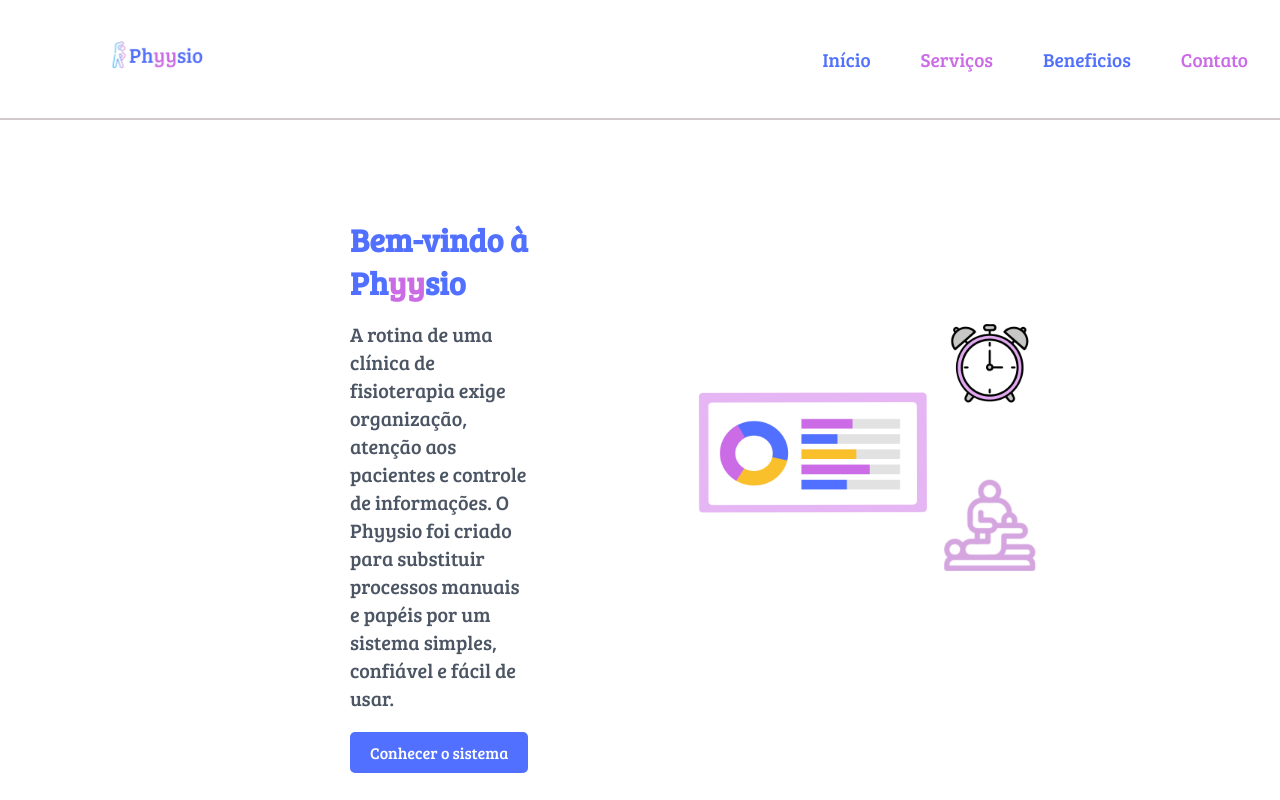
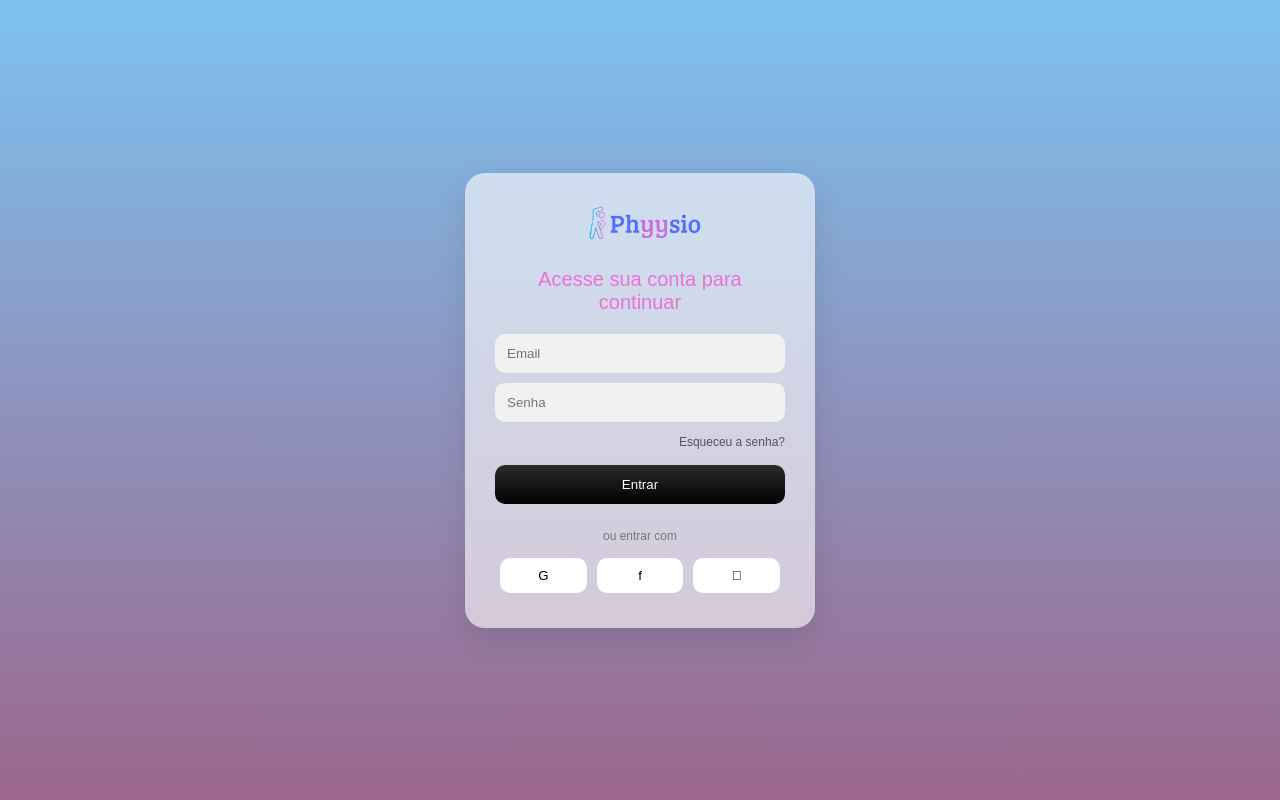
Before and after one commit to vicentejuniordev/Phyysio, a React (Vite) app in the folder phyysio-frontend/: page /login in a window 1280 px wide. Shown: the top 800 px of the page. Built offline with nearby package versions, Linux system fonts and the light colour scheme.

Commit message:
feat: add login page complete

```diff
--- a/phyysio-frontend/package.json
+++ b/phyysio-frontend/package.json
@@ -11,7 +11,8 @@
   },
   "dependencies": {
     "react": "^19.2.0",
-    "react-dom": "^19.2.0"
+    "react-dom": "^19.2.0",
+    "react-router-dom": "^7.13.2"
   },
   "devDependencies": {
     "@eslint/js": "^9.39.1",
--- a/phyysio-frontend/src/App.jsx
+++ b/phyysio-frontend/src/App.jsx
@@ -1,7 +1,8 @@
 import Home from './pages/Home/Home';
+import AppRoutes from './routes/routes';
 
 function App() {
-  return <Home />;
+  return <AppRoutes />;
 }
 
 export default App;
--- a/phyysio-frontend/src/pages/Login/Login.css
+++ b/phyysio-frontend/src/pages/Login/Login.css
@@ -1 +1,109 @@
-@import '../../styles/global.css';
+* {
+  margin: 0;
+  padding: 0;
+  box-sizing: border-box;
+  font-family: sans-serif;
+}
+
+.container {
+  height: 100vh;
+  display: flex;
+  justify-content: center;
+  align-items: center;
+
+  background: linear-gradient(180deg, #7dc2f0, #9c668c);
+}
+
+/* CARD */
+.card {
+  width: 350px;
+  padding: 30px;
+  border-radius: 20px;
+
+  background: rgba(255, 255, 255, 0.6);
+  backdrop-filter: blur(10px);
+
+  box-shadow: 0 10px 30px rgba(0,0,0,0.1);
+  text-align: center;
+}
+
+.icon {
+  background: rgba(186, 186, 186, 0);
+  width: 90px;
+  height: 50px;
+  margin: 0 auto 15px;
+  border-radius: 12px;
+  display: flex;
+  align-items: center;
+  justify-content: center;
+  font-size: 20px;
+}
+
+.subtitle {
+  font-size: 20px;
+  color: #ea72d6;
+  margin-bottom: 20px;
+  font-family: poppins, sans-serif;
+}
+
+/* INPUTS */
+.input-group input {
+  width: 100%;
+  padding: 12px;
+  margin-bottom: 10px;
+  border-radius: 10px;
+  border: none;
+  background: #f1f1f1;
+}
+
+/* LINK */
+.forgot {
+  text-align: right;
+  margin-bottom: 15px;
+}
+
+.forgot a {
+  font-size: 12px;
+  color: #555;
+  text-decoration: none;
+}
+
+/* BOTÃO */
+.btn {
+  width: 100%;
+  padding: 12px;
+  border-radius: 10px;
+  border: none;
+  background: linear-gradient(180deg, #2c2c2c, #000);
+  color: white;
+  cursor: pointer;
+  margin-bottom: 15px;
+}
+
+/* DIVIDER */
+.divider {
+  font-size: 12px;
+  color: #777;
+  margin: 10px 0;
+}
+
+/* SOCIAL */
+.socials {
+  display: flex;
+  justify-content: space-between;
+}
+
+.socials button {
+  flex: 1;
+  margin: 5px;
+  padding: 10px;
+  border-radius: 10px;
+  border: none;
+  background: white;
+  cursor: pointer;
+}
+
+.logo {
+  width: 300px;
+  color: #555;
+}
--- a/phyysio-frontend/src/pages/Login/Login.jsx
+++ b/phyysio-frontend/src/pages/Login/Login.jsx
@@ -1,9 +1,41 @@
+import React from "react";
+import "./Login.css";
+import logo from "../../assets/img/phyysio-logo-.png";
 
+export default function Login() {
+  return (
+    <div className="container">
+      <div className="card">
+        <div className="icon">
+            <img  class="logo" src={logo} alt="Logo" />
+        </div>
 
-function Login(){
-    return(
-        <div>
-            <h1>Login</h1>
+        <p className="subtitle">
+          Acesse sua conta para continuar
+        </p>
+
+        <div className="input-group">
+          <input type="email" placeholder="Email" />
         </div>
-    )
+
+        <div className="input-group">
+          <input type="password" placeholder="Senha" />
+        </div>
+
+        <div className="forgot">
+          <a href="#">Esqueceu a senha?</a>
+        </div>
+
+        <button className="btn">Entrar</button>
+
+        <div className="divider">ou entrar com</div>
+
+        <div className="socials">
+          <button>G</button>
+          <button>f</button>
+          <button></button>
+        </div>
+      </div>
+    </div>
+  );
 }
--- /dev/null
+++ b/phyysio-frontend/src/routes/routes.jsx
@@ -0,0 +1,19 @@
+import React from "react";
+import { Route, BrowserRouter, Routes } from "react-router-dom";
+
+
+import Login from "../pages/Login/Login";
+import Home from "../pages/Home/Home";
+
+function AppRoutes() {
+  return (
+    <BrowserRouter>
+     <Routes>
+      <Route element={<Home />} path="/" />
+       <Route element={<Login />} path="/login" />
+     </Routes>
+    </BrowserRouter>
+  );
+}
+
+export default AppRoutes;
```
Also changed, not shown: 1 other file (tests, documents, lock files or other folders).
